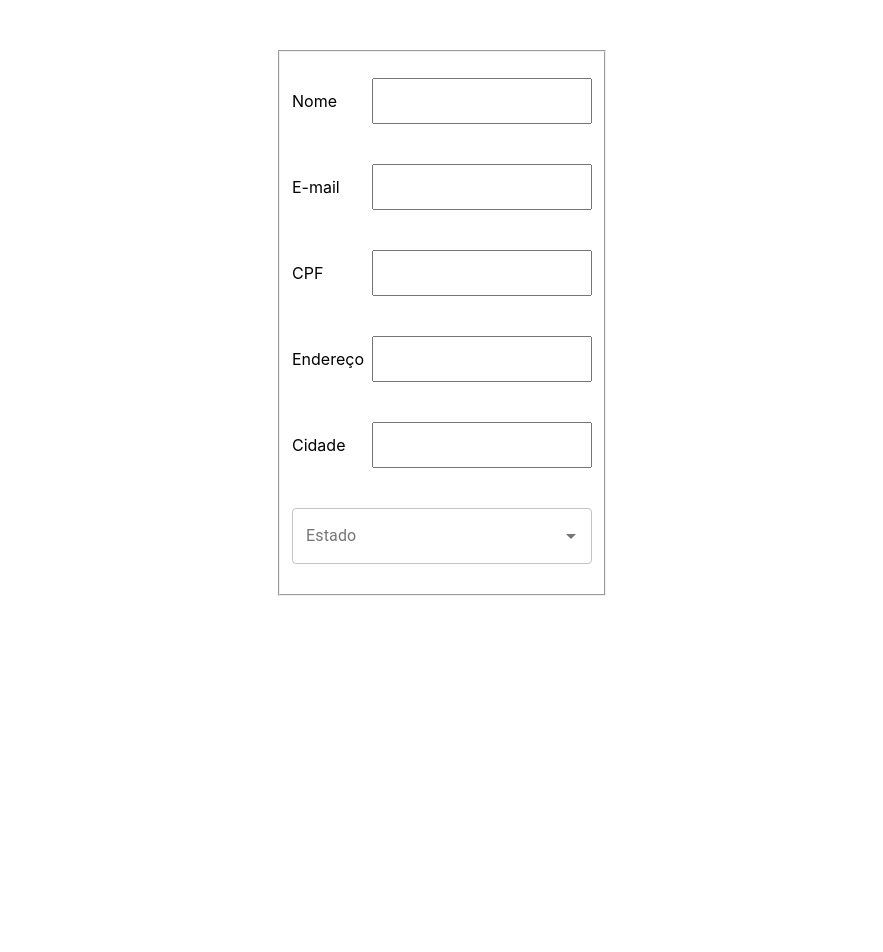
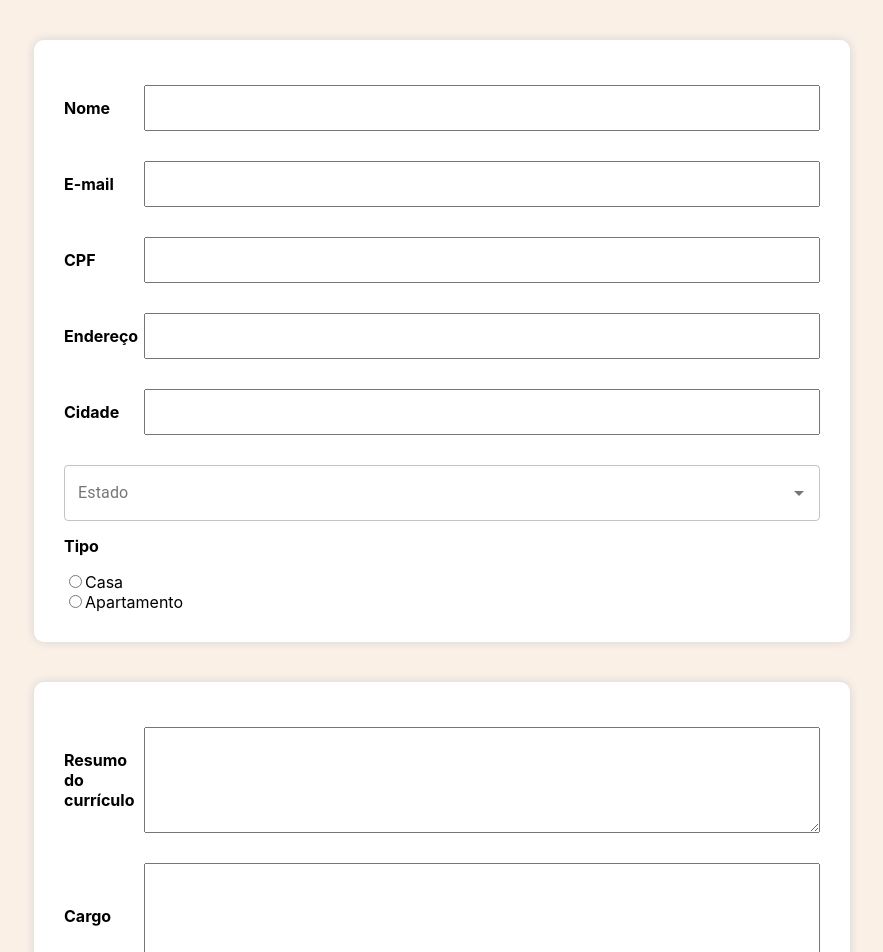
Before and after one commit to julianoboese/trybe-exercicios, a React (Create React App) app in the folder front-end/bloco-11-componentes-com-estado-eventos-e-formularios-com-react/dia-02-formularios-no-react/my-form-2.0/: page / in a window 1280 px wide. Shown: the top 952 px of the page, without its empty margins (198-1081 px from the left). Before the commit the page ends 800 px from the top, so only its background shows below. Built offline with nearby package versions, Linux system fonts and the light colour scheme.

Commit message:
Finaliza inputs

```diff
--- a/front-end/bloco-11-componentes-com-estado-eventos-e-formularios-com-react/dia-02-formularios-no-react/my-form-2.0/src/App.css
+++ b/front-end/bloco-11-componentes-com-estado-eventos-e-formularios-com-react/dia-02-formularios-no-react/my-form-2.0/src/App.css
@@ -1,23 +1,39 @@
+body {
+  background-color: linen;
+}
+
 .form-container {
   display: flex;
-  margin: 50px;
+  margin: 20px;
   justify-content: center;
 }
 
 form,
-fieldset {
+.first-section,
+.second-section {
+  flex-direction: column;
+  border-width: 0;
+  border-radius: 10px;
   display: flex;
-  flex-direction: column;
-  max-width: 756px;
+}
+
+.first-section,
+.second-section {
+  background-color: white;
+  box-shadow: 0 0 10px lightgray;
+  padding: 30px;
+  margin: 20px;
+  width: 756px;
 }
 
 .input-field {
   display: flex;
   align-items: center;
-  margin: 20px 0;
+  margin: 15px 0;
 }
 
 .input-field label {
+  font-weight: bold;
   width: 80px;
 }
 
@@ -26,10 +42,20 @@ fieldset {
   height: 40px;
 }
 
+.input-field textarea {
+  flex: 1;
+  height: 100px;
+}
+
 input[name="name"] {
   text-transform: uppercase;
 }
 
 .combobox {
-  margin: 20px 0;
+  margin: 15px 0;
 }
+
+form p {
+  font-weight: bold;
+  margin-top: 0;
+}
--- a/front-end/bloco-11-componentes-com-estado-eventos-e-formularios-com-react/dia-02-formularios-no-react/my-form-2.0/src/App.js
+++ b/front-end/bloco-11-componentes-com-estado-eventos-e-formularios-com-react/dia-02-formularios-no-react/my-form-2.0/src/App.js
@@ -2,6 +2,7 @@ import React from 'react';
 import TextField from '@material-ui/core/TextField';
 import Autocomplete from '@material-ui/lab/Autocomplete';
 import Input from './components/Input';
+import InputCheck from './components/InputCheck';
 import './App.css';
 
 class App extends React.Component {
@@ -11,6 +12,12 @@ class App extends React.Component {
     cpf: '',
     address: '',
     city: '',
+    state: '',
+    type: '',
+    resume: '',
+    position: '',
+    description: '',
+    alertShown: false,
   };
 
   handleChange = ({ target }) => {
@@ -29,9 +36,17 @@ class App extends React.Component {
     }
   };
 
+  handleMouseEnter = () => {
+    const { alertShown } = this.state;
+    if (!alertShown) {
+      alert('Preencha com cuidado esta informação.');
+      this.setState({ alertShown: true });
+    }
+  };
+
   render() {
     const {
-      name, email, cpf, address, city,
+      name, email, cpf, address, city, state, type, resume, position, description,
     } = this.state;
 
     const options = ['AC', 'AL', 'AP', 'AM', 'BA', 'CE', 'DF', 'ES', 'GO', 'MA', 'MT', 'MS',
@@ -40,7 +55,7 @@ class App extends React.Component {
     return (
       <div className="form-container">
         <form>
-          <fieldset>
+          <fieldset className="first-section">
             <Input labelText="Nome" type="text" name="name" value={name} maxLength="40" onInputChange={this.handleChange} />
             <Input labelText="E-mail" type="text" name="email" value={email} maxLength="50" onInputChange={this.handleChange} />
             <Input labelText="CPF" type="text" name="cpf" value={cpf} maxLength="11" onInputChange={this.handleChange} />
@@ -56,11 +71,53 @@ class App extends React.Component {
             />
             <div className="combobox">
               <Autocomplete
+                inputValue={state}
+                onInputChange={(_event, newInputValue) => {
+                  this.setState({ state: newInputValue });
+                }}
                 options={options}
-                style={{ width: 300 }}
                 renderInput={(params) => <TextField {...params} label="Estado" variant="outlined" />}
               />
             </div>
+            <p>Tipo</p>
+            <InputCheck labelText="Casa" type="radio" name="type" value="house" selected={type} onInputChange={this.handleChange} />
+            <InputCheck
+              labelText="Apartamento"
+              type="radio"
+              name="type"
+              value="apartment"
+              selected={type}
+              onInputChange={this.handleChange}
+            />
+          </fieldset>
+          <fieldset className="second-section">
+            <Input
+              labelText="Resumo do currículo"
+              type="text"
+              name="resume"
+              value={resume}
+              maxLength="1000"
+              isTextarea
+              onInputChange={this.handleChange}
+            />
+            <Input
+              labelText="Cargo"
+              type="text"
+              name="position"
+              value={position}
+              maxLength="40"
+              isTextarea
+              onInputChange={this.handleChange}
+              onMouseEnter={this.handleMouseEnter}
+            />
+            <Input
+              labelText="Descrição do cargo"
+              type="text"
+              name="description"
+              value={description}
+              maxLength="500"
+              onInputChange={this.handleChange}
+            />
           </fieldset>
         </form>
       </div>
--- a/front-end/bloco-11-componentes-com-estado-eventos-e-formularios-com-react/dia-02-formularios-no-react/my-form-2.0/src/components/Input.js
+++ b/front-end/bloco-11-componentes-com-estado-eventos-e-formularios-com-react/dia-02-formularios-no-react/my-form-2.0/src/components/Input.js
@@ -3,25 +3,44 @@ import PropTypes from 'prop-types';
 
 function Input(props) {
   const {
-    labelText, type, name, value, maxLength, onInputChange, onInputBlur,
+    labelText, type, name, value, maxLength, isTextarea, onInputChange, onInputBlur, onMouseEnter,
   } = props;
   return (
     <div className="input-field">
       <label htmlFor={name}>{labelText}</label>
+      {isTextarea
+        ? (
+          <textarea
+            type={type}
+            name={name}
+            id={name}
+            value={value}
+            maxLength={maxLength}
+            onChange={onInputChange}
+            onMouseEnter={onMouseEnter}
+            required
+          />
+        )
+        : (
           <input
             type={type}
             name={name}
+            id={name}
             value={value}
             maxLength={maxLength}
             onChange={onInputChange}
             onBlur={onInputBlur}
+            required
           />
+        )}
     </div>
   );
 }
 
 Input.defaultProps = {
+  isTextarea: false,
   onInputBlur: () => {},
+  onMouseEnter: () => {},
 };
 
 Input.propTypes = {
@@ -30,8 +49,10 @@ Input.propTypes = {
   name: PropTypes.string.isRequired,
   value: PropTypes.string.isRequired,
   maxLength: PropTypes.string.isRequired,
+  isTextarea: PropTypes.bool,
   onInputChange: PropTypes.func.isRequired,
   onInputBlur: PropTypes.func,
+  onMouseEnter: PropTypes.func,
 };
 
 export default Input;
--- /dev/null
+++ b/front-end/bloco-11-componentes-com-estado-eventos-e-formularios-com-react/dia-02-formularios-no-react/my-form-2.0/src/components/InputCheck.js
@@ -0,0 +1,35 @@
+import React from 'react';
+import PropTypes from 'prop-types';
+
+function InputCheck(props) {
+  const {
+    labelText, type, name, value, selected, onInputChange,
+  } = props;
+  return (
+    <div className="radio-field">
+      <label htmlFor={value}>
+        <input
+          type={type}
+          name={name}
+          id={value}
+          value={value}
+          checked={selected === value}
+          onChange={onInputChange}
+          required
+        />
+        {labelText}
+      </label>
+    </div>
+  );
+}
+
+InputCheck.propTypes = {
+  labelText: PropTypes.string.isRequired,
+  type: PropTypes.string.isRequired,
+  name: PropTypes.string.isRequired,
+  value: PropTypes.string.isRequired,
+  selected: PropTypes.string.isRequired,
+  onInputChange: PropTypes.func.isRequired,
+};
+
+export default InputCheck;
```
Lines whose indentation alone changed are shown as unchanged.
